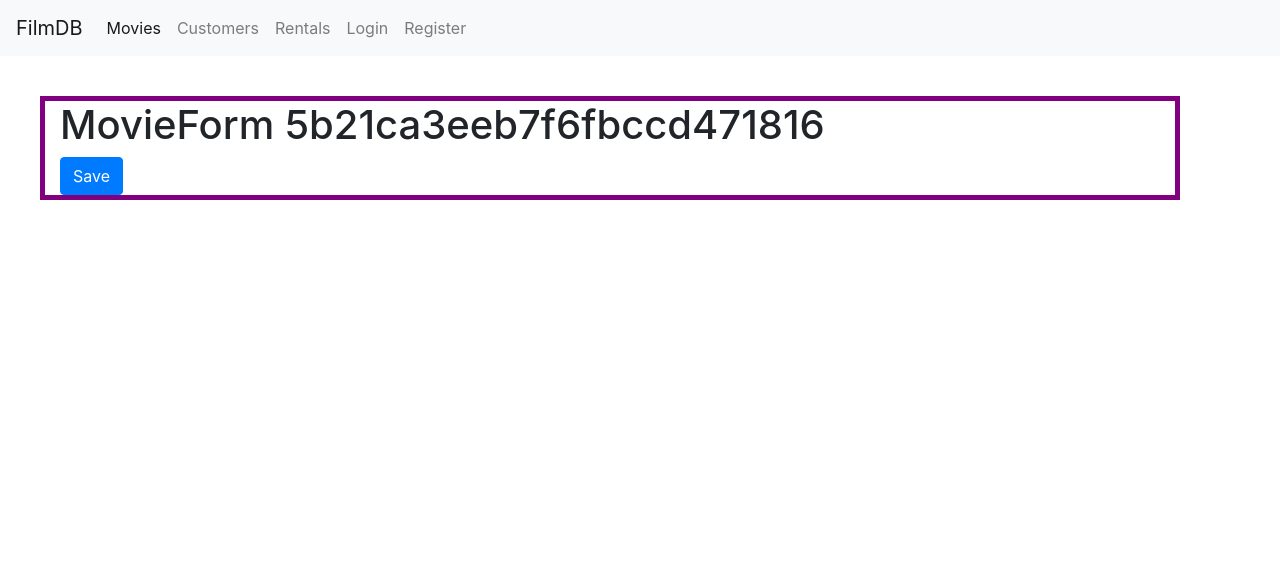
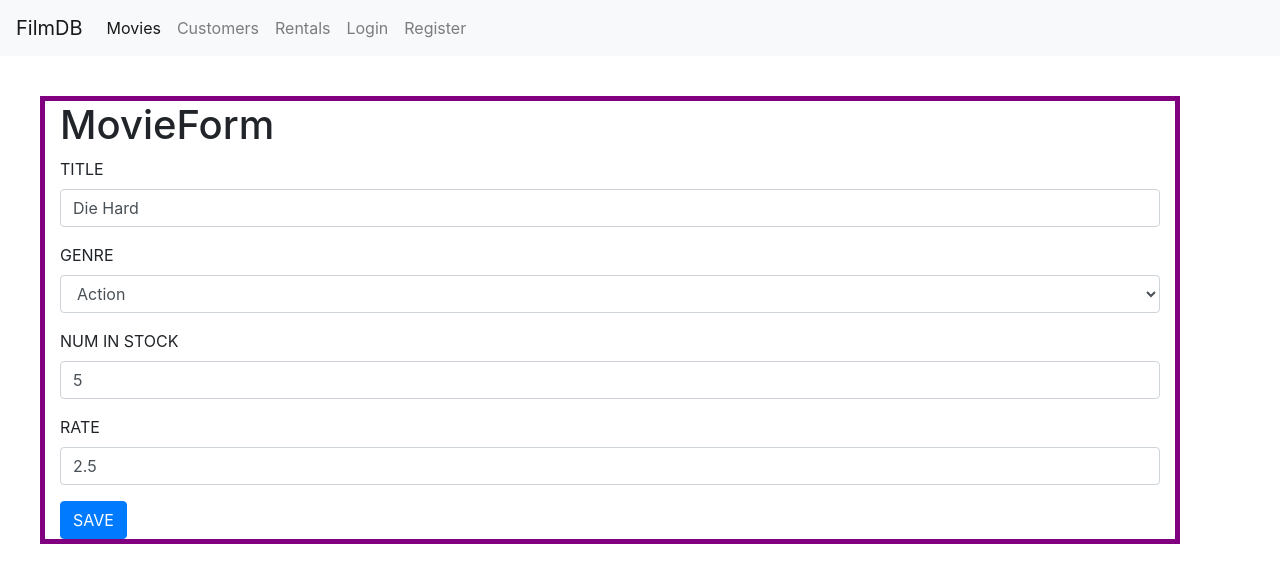
Before and after one commit to malarc01/cwmreact, a React (Create React App) app in the folder vid/: page /movies/5b21ca3eeb7f6fbccd471816 in a window 1280 px wide. Shown: the top 582 px of the page. Built offline with nearby package versions, Linux system fonts and the light colour scheme.

Commit message:
add new movie to db still redirects to not-found on click

```diff
--- a/vid/src/App.js
+++ b/vid/src/App.js
@@ -13,6 +13,8 @@ import MovieForm from './comp/movieForm';
 import LoginForm from './comp/loginForm';
 import RegisterForm from './comp/registerForm';
 
+import addMovie from './comp/addMovie';
+
 const divStyle = {
 	margin: '40px',
 	border: '5px solid purple'
@@ -27,6 +29,7 @@ function App() {
 					<Route path='/register' component={RegisterForm} />
 					<Route path='/login' component={LoginForm} />
 					<Route path='/movies/:id' component={MovieForm} />
+					<Route path='/movies/new' component={addMovie} />
 					<Route path='/movies' component={Movies} />
 					{/* <Route path='/Customers' component={Customers} /> */}
 					<Route path='/customers' component={Customers} />
--- /dev/null
+++ b/vid/src/comp/addMovie.jsx
@@ -0,0 +1,19 @@
+import React from 'react';
+
+const AddMovie = ({ match, history }) => {
+	return (
+		<div>
+			{/* <h1>AddMovie {match.params.id} </h1> */}
+			<h1>AddMovie </h1>
+
+			<form>
+				<div className='form-group' />
+			</form>
+			<button className='btn btn-primary' onClick={() => history.push('/movies')}>
+				Save
+			</button>
+		</div>
+	);
+};
+
+export default AddMovie;
--- a/vid/src/comp/common/form.jsx
+++ b/vid/src/comp/common/form.jsx
@@ -1,6 +1,7 @@
-import React, { Component } from "react";
-import Joi from "joi-browser";
-import Input from "./input";
+import React, { Component } from 'react';
+import Joi from 'joi-browser';
+import Input from './input';
+import Select from './select';
 
 class Form extends Component {
 	state = {
@@ -9,7 +10,7 @@ class Form extends Component {
 	};
 
 	validate = () => {
-    console.log("validate () invoked");
+		console.log('validate () invoked');
 		const options = { abortEarly: false };
 		const { error } = Joi.validate(this.state.data, this.schema, options);
 
@@ -33,13 +34,13 @@ class Form extends Component {
 
 	validateProperty = ({ name, value }) => {
 		const obj = { [name]: value };
-    console.log("obj => ", obj);
+		console.log('obj => ', obj);
 		// console.log("schema 1st => ", schema);
 		const schema = { [name]: this.schema[name] };
-    console.log("schema => ", schema);
+		console.log('schema => ', schema);
 
 		const { error } = Joi.validate(obj, schema);
-    console.log("error => ", error);
+		console.log('error => ', error);
 		return error ? error.details[0].message : null;
 
 		// if (name === 'username') {
@@ -51,7 +52,7 @@ class Form extends Component {
 		// }
 	};
 
-  handleSubmit = e => {
+	handleSubmit = (e) => {
 		e.preventDefault();
 
 		const errors = this.validate();
@@ -71,25 +72,49 @@ class Form extends Component {
 		if (errorMessage) errors[input.name] = errorMessage;
 		else delete errors[input.name];
 
-    console.log("INPUT IS =>", input);
+		console.log('input =>', input);
 
 		const data = { ...this.state.data };
+		console.log('data => ', data);
+
+		console.log('b data[input.name] => ', data[input.name]);
+		console.log('b input.value  => ', input.value);
 		data[input.name] = input.value;
+		console.log('a data[input.name] => ', data[input.name]);
+		console.log('a input.value  => ', input.value);
+		// console.log('[ input.name,input.value ] => ', [ input.name, input.value ]);
+		// console.log('[ input ] => ', [ input ]);
+		// console.log('[ input.value ] => ', [ input.value ]);
 
 		this.setState({ data, errors });
-    console.log("update");
+		console.log('handleChange = () => invoked');
 	};
 
 	renderButton(label) {
 		return (
-      <button disabled={this.validate()} className="btn btn-primary">
+			<button disabled={this.validate()} className='btn btn-primary'>
 				{label}
 			</button>
 		);
 	}
 
-  renderInput(name, label, type = "text") {
-    console.log("renderInput(NAME, LABEL, TYPE) =>", name, label, type);
+	renderSelect(name, label, options) {
+		console.log('renderSelect(NAME,LABEL,TYPE)', name, label);
+		const { data, errors } = this.state;
+		return (
+			<Select
+				name={name}
+				value={data[name]}
+				label={label}
+				options={options}
+				onChange={this.handleChange}
+				error={errors[name]}
+			/>
+		);
+	}
+
+	renderInput(name, label, type = 'text') {
+		console.log('renderInput(NAME, LABEL, TYPE) =>', name, label, type);
 
 		const { data, errors } = this.state;
 
--- /dev/null
+++ b/vid/src/comp/common/select.jsx
@@ -0,0 +1,23 @@
+import React from 'react';
+
+// {}...rest} selects the REST of the PROPS in this case!
+const Select = ({ name, label, options, error, ...rest }) => {
+	return (
+		<div className='form-group'>
+			<label htmlFor={name}>{label}</label>
+
+			<select {...rest} name={name} id={name} className='form-control'>
+				<option value='' />
+				{options.map((option) => (
+					<option key={option._id} value={option._id}>
+						{option.name}
+					</option>
+				))}
+			</select>
+
+			{error && <div className='alert alert-danger'>{error}</div>}
+		</div>
+	);
+};
+
+export default Select;
--- a/vid/src/comp/common/tableBody.jsx
+++ b/vid/src/comp/common/tableBody.jsx
@@ -1,6 +1,7 @@
 import React, { Component } from 'react';
 
 import _ from 'lodash';
+
 class TableBody extends Component {
 	renderCell = (item, column) => {
 		// console.log('OUTPUT =>: renderCell -> column', column);
--- a/vid/src/comp/movieForm.jsx
+++ b/vid/src/comp/movieForm.jsx
@@ -1,14 +1,113 @@
 import React from 'react';
+import Joi from 'joi-browser';
+import Form from './common/form';
+import { getMovie, saveMovie } from '../services/fakeMovieService';
+import { getGenres } from '../services/fakeGenreService';
 
-const MovieForm = ({ match, history }) => {
-	return (
-		<div>
-			<h1>MovieForm {match.params.id} </h1>
-			<button className='btn btn-primary' onClick={() => history.push('/movies')}>
-				Save
-			</button>
-		</div>
-	);
-};
+class MovieForm extends Form {
+	state = {
+		data: { title: '', genreId: '', numberInStock: '', dailyRentalRate: '' },
+		genres: [],
+		errors: {}
+	};
+
+	schema = {
+		_id: Joi.string(),
+		title: Joi.string().required().label('TITLE'),
+		genreId: Joi.string().required().min(5).label('Genre'),
+		numberInStock: Joi.number().required().min(0).max(100).label('# in Stock'),
+		dailyRentalRate: Joi.number().required().min(0).max(10).label('Daily Rental Rate')
+	};
+
+	componentDidMount() {
+		const genres = getGenres();
+		this.setState({ genres });
+
+		const movieId = this.props.match.params.id;
+		if (movieId === 'new') return;
+
+		const movie = getMovie(movieId);
+		if (!movie) return this.props.history.replace('/not-found');
+
+		this.setState({ data: this.mapToViewModel(movie) });
+	}
+
+	mapToViewModel(movie) {
+		return {
+			_id: movie._id,
+			title: movie.title,
+			genreId: movie.genre._id,
+			numberInStock: movie.numberInStock,
+			dailyRentalRate: movie.dailyRentalRate
+		};
+	}
+
+	doSubmit = () => {
+		saveMovie(this.state.data);
+
+		this.props.history.push('/movies.');
+	};
+	// handleDataSubmit = (film) => {
+	// 	console.log(' handleDataSubmit new film => ', film);
+
+	// 	const newDataObject = this.state.data.filter(
+	// 		(m) =>
+	// 			// console.log("MMMMMMMMMMMMMMMMMM is =>", m);
+	// 			m._id !== film._id
+	// 	);
+
+	// 	this.setState({ movies: newMoviesArray });
+
+	// 	console.log('handleDelete () end');
+	// };
+
+	// type={type}
+	// name={name}
+	// value={data[name]}
+	// label={label}
+	// onChange={this.handleChange}
+	// error={errors[name]}
+	// renderInput(name, label, type = 'text') {
+	// 	console.log('renderInput(NAME, LABEL, TYPE) =>', name, label, type);
+
+	// 	const { data, errors } = this.state;
+
+	// 	return (
+	// 		<Input
+	// 			type={type}
+	// 			name={name}
+	// 			value={data[name]}
+	// 			label={label}
+	// 			onChange={this.handleChange}
+	// 			error={errors[name]}
+	// 		/>
+	// 	);
+	// }
+
+	render() {
+		console.log('MovieForm this.state => ', this.state);
+		console.log('MovieForm this.props => ', this.props);
+		return (
+			<div>
+				<h1>MovieForm</h1>
+				<form onSubmit={this.handleSubmit}>
+					{this.renderInput('title', 'TITLE')}
+					{this.renderSelect('genreId', 'GENRE', this.state.genres)}
+					{this.renderInput('numberInStock', 'NUM IN STOCK', 'number')}
+					{this.renderInput('dailyRentalRate', 'RATE')}
+					{this.renderButton('SAVE')}
+				</form>
+			</div>
+		);
+	}
+}
+
+// export default MovieForm;
+
+// const MovieForm = ({ match, history }) => {
+// 	return (
+
+// 	);
+// };
 
 export default MovieForm;
--- a/vid/src/comp/movies.jsx
+++ b/vid/src/comp/movies.jsx
@@ -4,11 +4,14 @@ import MoviesTable from './moviesTable';
 
 import Pagination from './common/pagination';
 import Genre from './common/genre';
+import addMovie from './addMovie';
 
 import { getMovies } from '../services/fakeMovieService';
 import { getGenres } from '../services/fakeGenreService';
 import { paginate } from '../utils/paginate';
 import _ from 'lodash';
+
+import { Link, Route } from 'react-router-dom';
 
 const divStyle = {
 	margin: '40px',
@@ -42,9 +45,24 @@ class Movies extends Component {
 				// console.log("MMMMMMMMMMMMMMMMMM is =>", m);
 				m._id !== film._id
 		);
+
 		this.setState({ movies: newMoviesArray });
 
-		console.log('💕');
+		console.log('handleDelete () end');
+	};
+
+	handleAdd = (film) => {
+		console.log(' handleAdd new film => ', film);
+
+		// const newMoviesArray = this.state.movies.filter(
+		// 	(m) =>
+		// 		// console.log("MMMMMMMMMMMMMMMMMM is =>", m);
+		// 		m._id !== film._id
+		// );
+
+		// this.setState({ movies: newMoviesArray });
+
+		console.log('handleAdd () end');
 	};
 
 	handleLike = (filmObject) => {
@@ -85,6 +103,7 @@ class Movies extends Component {
 	};
 
 	render() {
+		console.log('movies.jsx', this.state);
 		// const filmLength = this.state.movies.length;
 		//  filmLength destructing below
 		const { length: count } = this.state.movies;
@@ -105,9 +124,16 @@ class Movies extends Component {
 						onItemSelect={this.handleGenreSelect}
 					/>
 				</div>
+
 				<div className='col'>
+					<Link to='/movies/new' className='btn m-3 btn-primary'>
+						New Movie
+					</Link>
+
 					<p>Showing {totalCount} movies in the database</p>
+
 					<MoviesTable
+						handleAdd={this.handleAdd}
 						films={movies}
 						sortColumn={this.state.sortColumn}
 						onLikeToggle={this.handleLike}
--- a/vid/src/services/fakeMovieService.js
+++ b/vid/src/services/fakeMovieService.js
@@ -78,13 +78,13 @@ export function getMovie(id) {
 
 export function saveMovie(movie) {
 	let movieInDb = movies.find((m) => m._id === movie._id) || {};
-	movieInDb.name = movie.name;
+	movieInDb.title = movie.title;
 	movieInDb.genre = genresAPI.genres.find((g) => g._id === movie.genreId);
 	movieInDb.numberInStock = movie.numberInStock;
 	movieInDb.dailyRentalRate = movie.dailyRentalRate;
 
 	if (!movieInDb._id) {
-		movieInDb._id = Date.now();
+		movieInDb._id = Date.now().toString();
 		movies.push(movieInDb);
 	}
 
```
Also changed, not shown: vid/src/comp/movieForm.1.jsx (added, +90 -0 lines), vid/src/comp/moviesTable.jsx (+6 -3 lines). Lines whose indentation alone changed are shown as unchanged.
